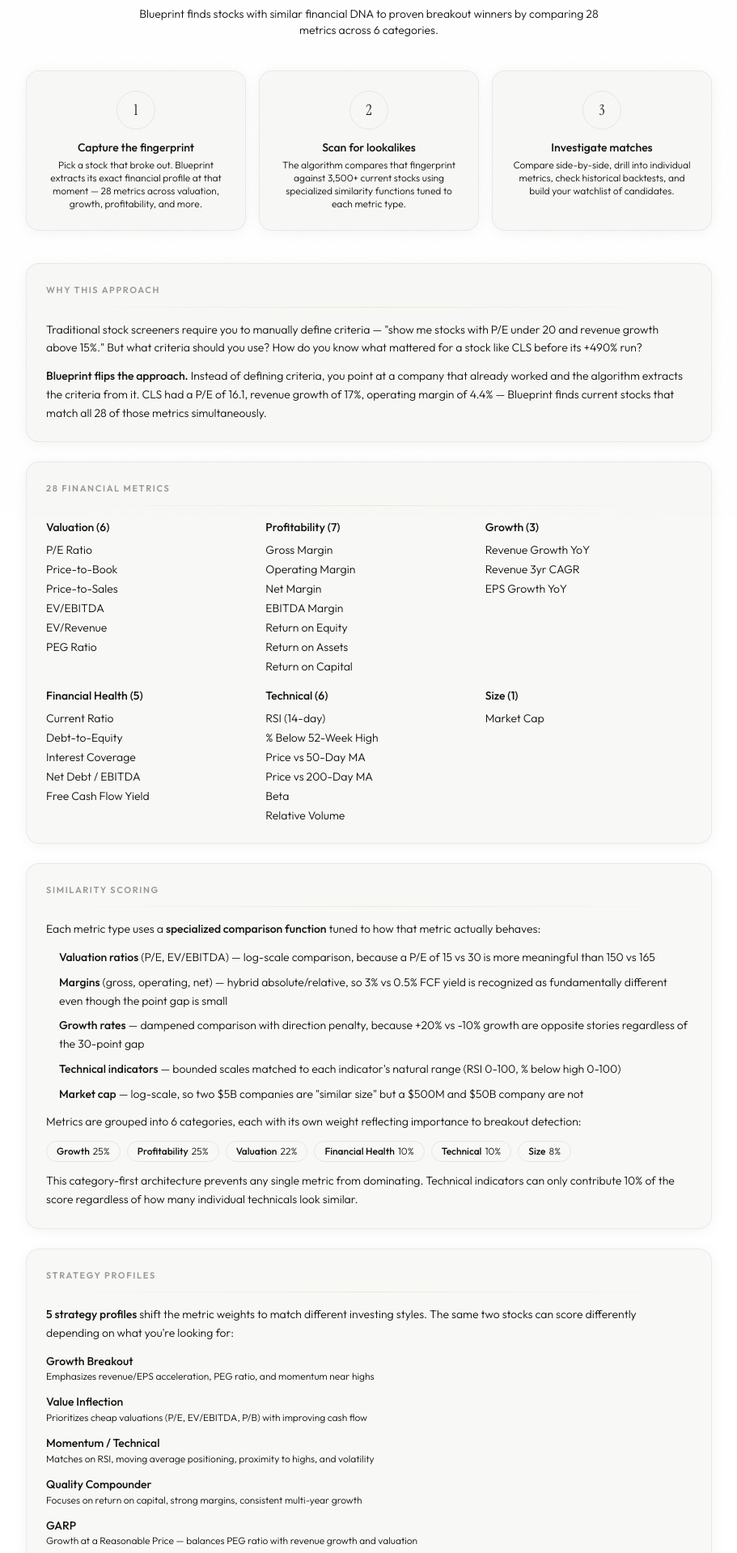
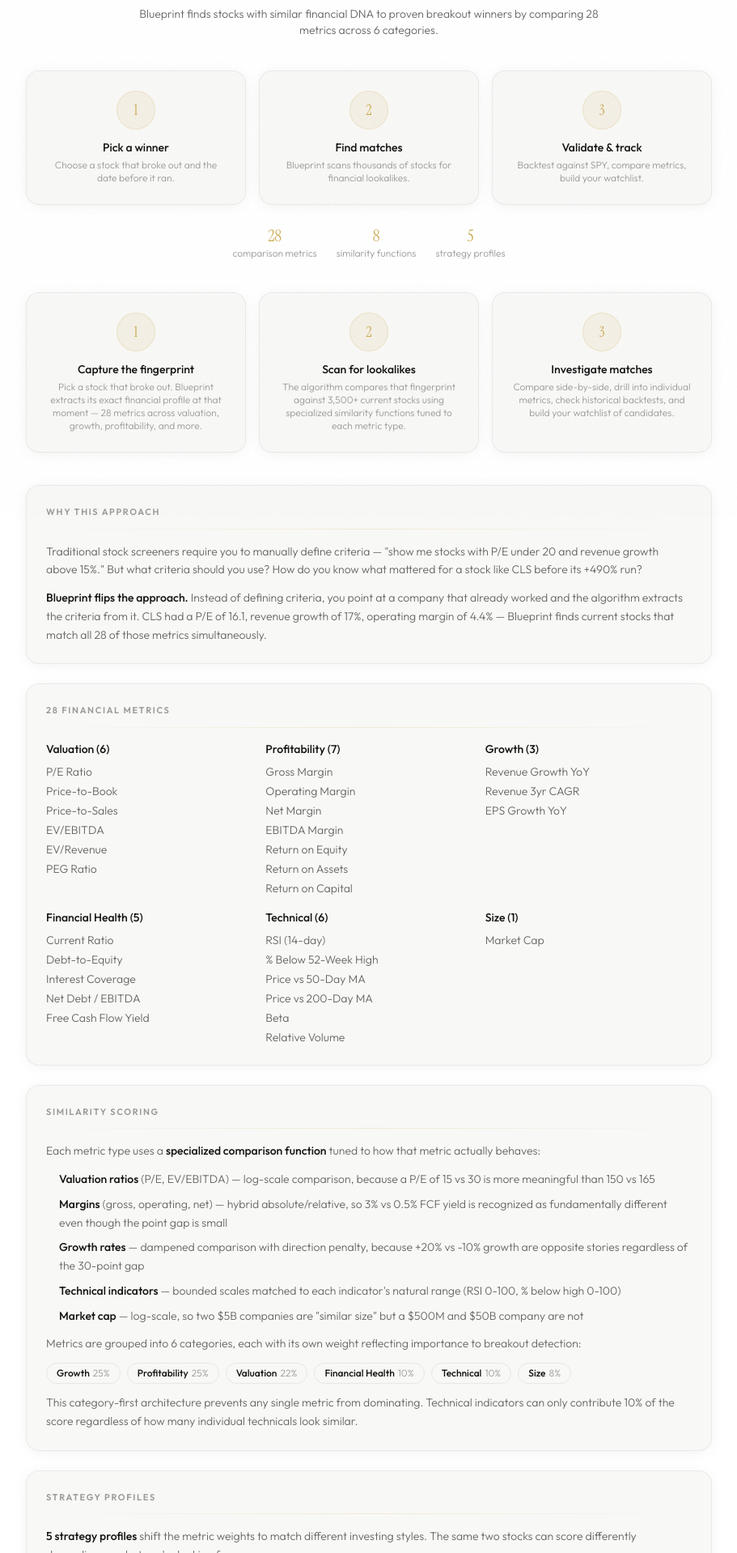
Before and after one commit to nictowey/blueprint, a React (Vite) app in the folder client/: page /proof in a window 1280 px wide. Shown: the part 162-2080 px from the top of the page at 81% size, without its empty margins (184-1095 px from the left). Built offline with nearby package versions, Linux system fonts and the light colour scheme; the HTML template or start-up script is replaced by a standard one.

Commit message:
feat: methodology page absorbs how-it-works + waitlist content
Co-Authored-By: Claude Opus 4.6 (1M context) <noreply@anthropic.com>

```diff
--- a/client/src/pages/Proof.jsx
+++ b/client/src/pages/Proof.jsx
@@ -6,41 +6,88 @@ export default function Proof() {
     <main className="max-w-4xl mx-auto px-4 sm:px-6 py-10 animate-fade-in">
       {/* Hero */}
       <div className="text-center mb-10">
-        <h1 className="text-2xl sm:text-3xl font-display text-warm-white mb-2">
+        <h1 className="text-2xl sm:text-3xl font-display text-text-primary mb-2">
           How Blueprint Works
         </h1>
-        <p className="text-warm-gray text-sm font-light max-w-xl mx-auto">
+        <p className="text-text-secondary text-sm font-light max-w-xl mx-auto">
           Blueprint finds stocks with similar financial DNA to proven breakout winners
           by comparing 28 metrics across 6 categories.
         </p>
       </div>
 
-      {/* Visual process flow */}
+      {/* How it Works — 3 steps from homepage */}
+      <div className="grid grid-cols-1 sm:grid-cols-3 gap-4 mb-6">
+        <div className="card text-center py-6">
+          <div className="w-12 h-12 rounded-full bg-brand/10 border border-brand/20 flex items-center justify-center mx-auto mb-3">
+            <span className="text-brand font-display text-lg">1</span>
+          </div>
+          <p className="text-text-primary font-medium text-sm mb-1">Pick a winner</p>
+          <p className="text-text-muted text-xs font-light">
+            Choose a stock that broke out and the date before it ran.
+          </p>
+        </div>
+        <div className="card text-center py-6">
+          <div className="w-12 h-12 rounded-full bg-brand/10 border border-brand/20 flex items-center justify-center mx-auto mb-3">
+            <span className="text-brand font-display text-lg">2</span>
+          </div>
+          <p className="text-text-primary font-medium text-sm mb-1">Find matches</p>
+          <p className="text-text-muted text-xs font-light">
+            Blueprint scans thousands of stocks for financial lookalikes.
+          </p>
+        </div>
+        <div className="card text-center py-6">
+          <div className="w-12 h-12 rounded-full bg-brand/10 border border-brand/20 flex items-center justify-center mx-auto mb-3">
+            <span className="text-brand font-display text-lg">3</span>
+          </div>
+          <p className="text-text-primary font-medium text-sm mb-1">Validate & track</p>
+          <p className="text-text-muted text-xs font-light">
+            Backtest against SPY, compare metrics, build your watchlist.
+          </p>
+        </div>
+      </div>
+
+      {/* Stats row */}
+      <div className="flex flex-wrap justify-center gap-6 mb-10 text-center">
+        <div>
+          <p className="text-xl font-display text-brand">28</p>
+          <p className="text-text-muted text-xs font-light">comparison metrics</p>
+        </div>
+        <div>
+          <p className="text-xl font-display text-brand">8</p>
+          <p className="text-text-muted text-xs font-light">similarity functions</p>
+        </div>
+        <div>
+          <p className="text-xl font-display text-brand">5</p>
+          <p className="text-text-muted text-xs font-light">strategy profiles</p>
+        </div>
+      </div>
+
+      {/* Detailed process flow */}
       <div className="grid grid-cols-1 sm:grid-cols-3 gap-4 mb-10">
         <div className="card text-center py-6">
-          <div className="w-12 h-12 rounded-full bg-accent/10 border border-accent/20 flex items-center justify-center mx-auto mb-3">
-            <span className="text-accent font-display text-lg">1</span>
+          <div className="w-12 h-12 rounded-full bg-brand/10 border border-brand/20 flex items-center justify-center mx-auto mb-3">
+            <span className="text-brand font-display text-lg">1</span>
           </div>
-          <p className="text-warm-white font-medium text-sm mb-1">Capture the fingerprint</p>
-          <p className="text-warm-muted text-xs font-light">
+          <p className="text-text-primary font-medium text-sm mb-1">Capture the fingerprint</p>
+          <p className="text-text-muted text-xs font-light">
             Pick a stock that broke out. Blueprint extracts its exact financial profile at that moment — 28 metrics across valuation, growth, profitability, and more.
           </p>
         </div>
         <div className="card text-center py-6">
-          <div className="w-12 h-12 rounded-full bg-accent/10 border border-accent/20 flex items-center justify-center mx-auto mb-3">
-            <span className="text-accent font-display text-lg">2</span>
+          <div className="w-12 h-12 rounded-full bg-brand/10 border border-brand/20 flex items-center justify-center mx-auto mb-3">
+            <span className="text-brand font-display text-lg">2</span>
           </div>
-          <p className="text-warm-white font-medium text-sm mb-1">Scan for lookalikes</p>
-          <p className="text-warm-muted text-xs font-light">
+          <p className="text-text-primary font-medium text-sm mb-1">Scan for lookalikes</p>
+          <p className="text-text-muted text-xs font-light">
             The algorithm compares that fingerprint against 3,500+ current stocks using specialized similarity functions tuned to each metric type.
           </p>
         </div>
         <div className="card text-center py-6">
-          <div className="w-12 h-12 rounded-full bg-accent/10 border border-accent/20 flex items-center justify-center mx-auto mb-3">
-            <span className="text-accent font-display text-lg">3</span>
+          <div className="w-12 h-12 rounded-full bg-brand/10 border border-brand/20 flex items-center justify-center mx-auto mb-3">
+            <span className="text-brand font-display text-lg">3</span>
           </div>
-          <p className="text-warm-white font-medium text-sm mb-1">Investigate matches</p>
-          <p className="text-warm-muted text-xs font-light">
+          <p className="text-text-primary font-medium text-sm mb-1">Investigate matches</p>
+          <p className="text-text-muted text-xs font-light">
             Compare side-by-side, drill into individual metrics, check historical backtests, and build your watchlist of candidates.
           </p>
         </div>
@@ -50,14 +97,14 @@ export default function Proof() {
       <div className="card mb-6">
         <p className="section-label mb-3">Why This Approach</p>
         <div className="divider-gold mb-4" />
-        <div className="text-sm text-warm-gray leading-relaxed space-y-3 font-light">
+        <div className="text-sm text-text-secondary leading-relaxed space-y-3 font-light">
           <p>
             Traditional stock screeners require you to manually define criteria — "show me stocks with P/E under 20
             and revenue growth above 15%." But what criteria should you use? How do you know what mattered for a
             stock like CLS before its +490% run?
           </p>
           <p>
-            <span className="text-warm-white font-medium">Blueprint flips the approach.</span> Instead of defining
+            <span className="text-text-primary font-medium">Blueprint flips the approach.</span> Instead of defining
             criteria, you point at a company that already worked and the algorithm extracts the criteria from it.
             CLS had a P/E of 16.1, revenue growth of 17%, operating margin of 4.4% — Blueprint finds
             current stocks that match all 28 of those metrics simultaneously.
@@ -71,8 +118,8 @@ export default function Proof() {
         <div className="divider-gold mb-4" />
         <div className="grid grid-cols-1 sm:grid-cols-2 lg:grid-cols-3 gap-4 text-sm">
           <div>
-            <p className="text-warm-white font-medium mb-2">Valuation (6)</p>
-            <ul className="text-warm-gray font-light space-y-1">
+            <p className="text-text-primary font-medium mb-2">Valuation (6)</p>
+            <ul className="text-text-secondary font-light space-y-1">
               <li>P/E Ratio</li>
               <li>Price-to-Book</li>
               <li>Price-to-Sales</li>
@@ -82,8 +129,8 @@ export default function Proof() {
             </ul>
           </div>
           <div>
-            <p className="text-warm-white font-medium mb-2">Profitability (7)</p>
-            <ul className="text-warm-gray font-light space-y-1">
+            <p className="text-text-primary font-medium mb-2">Profitability (7)</p>
+            <ul className="text-text-secondary font-light space-y-1">
               <li>Gross Margin</li>
               <li>Operating Margin</li>
               <li>Net Margin</li>
@@ -94,16 +141,16 @@ export default function Proof() {
             </ul>
           </div>
           <div>
-            <p className="text-warm-white font-medium mb-2">Growth (3)</p>
-            <ul className="text-warm-gray font-light space-y-1">
+            <p className="text-text-primary font-medium mb-2">Growth (3)</p>
+            <ul className="text-text-secondary font-light space-y-1">
               <li>Revenue Growth YoY</li>
               <li>Revenue 3yr CAGR</li>
               <li>EPS Growth YoY</li>
             </ul>
           </div>
           <div>
-            <p className="text-warm-white font-medium mb-2">Financial Health (5)</p>
-            <ul className="text-warm-gray font-light space-y-1">
+            <p className="text-text-primary font-medium mb-2">Financial Health (5)</p>
+            <ul className="text-text-secondary font-light space-y-1">
               <li>Current Ratio</li>
               <li>Debt-to-Equity</li>
               <li>Interest Coverage</li>
@@ -112,8 +159,8 @@ export default function Proof() {
             </ul>
           </div>
           <div>
-            <p className="text-warm-white font-medium mb-2">Technical (6)</p>
-            <ul className="text-warm-gray font-light space-y-1">
+            <p className="text-text-primary font-medium mb-2">Technical (6)</p>
+            <ul className="text-text-secondary font-light space-y-1">
               <li>RSI (14-day)</li>
               <li>% Below 52-Week High</li>
               <li>Price vs 50-Day MA</li>
@@ -123,8 +170,8 @@ export default function Proof() {
             </ul>
           </div>
           <div>
-            <p className="text-warm-white font-medium mb-2">Size (1)</p>
-            <ul className="text-warm-gray font-light space-y-1">
+            <p className="text-text-primary font-medium mb-2">Size (1)</p>
+            <ul className="text-text-secondary font-light space-y-1">
               <li>Market Cap</li>
             </ul>
           </div>
@@ -135,17 +182,17 @@ export default function Proof() {
       <div className="card mb-6">
         <p className="section-label mb-3">Similarity Scoring</p>
         <div className="divider-gold mb-4" />
-        <div className="text-sm text-warm-gray leading-relaxed space-y-3 font-light">
+        <div className="text-sm text-text-secondary leading-relaxed space-y-3 font-light">
           <p>
-            Each metric type uses a <span className="text-warm-white font-medium">specialized comparison function</span> tuned
+            Each metric type uses a <span className="text-text-primary font-medium">specialized comparison function</span> tuned
             to how that metric actually behaves:
           </p>
           <ul className="space-y-2 pl-4">
-            <li><span className="text-warm-white font-medium">Valuation ratios</span> (P/E, EV/EBITDA) — log-scale comparison, because a P/E of 15 vs 30 is more meaningful than 150 vs 165</li>
-            <li><span className="text-warm-white font-medium">Margins</span> (gross, operating, net) — hybrid absolute/relative, so 3% vs 0.5% FCF yield is recognized as fundamentally different even though the point gap is small</li>
-            <li><span className="text-warm-white font-medium">Growth rates</span> — dampened comparison with direction penalty, because +20% vs -10% growth are opposite stories regardless of the 30-point gap</li>
-            <li><span className="text-warm-white font-medium">Technical indicators</span> — bounded scales matched to each indicator's natural range (RSI 0-100, % below high 0-100)</li>
-            <li><span className="text-warm-white font-medium">Market cap</span> — log-scale, so two $5B companies are "similar size" but a $500M and $50B company are not</li>
+            <li><span className="text-text-primary font-medium">Valuation ratios</span> (P/E, EV/EBITDA) — log-scale comparison, because a P/E of 15 vs 30 is more meaningful than 150 vs 165</li>
+            <li><span className="text-text-primary font-medium">Margins</span> (gross, operating, net) — hybrid absolute/relative, so 3% vs 0.5% FCF yield is recognized as fundamentally different even though the point gap is small</li>
+            <li><span className="text-text-primary font-medium">Growth rates</span> — dampened comparison with direction penalty, because +20% vs -10% growth are opposite stories regardless of the 30-point gap</li>
+            <li><span className="text-text-primary font-medium">Technical indicators</span> — bounded scales matched to each indicator's natural range (RSI 0-100, % below high 0-100)</li>
+            <li><span className="text-text-primary font-medium">Market cap</span> — log-scale, so two $5B companies are "similar size" but a $500M and $50B company are not</li>
           </ul>
           <p>
             Metrics are grouped into 6 categories, each with its own weight reflecting importance to breakout detection:
@@ -159,9 +206,9 @@ export default function Proof() {
               { name: 'Technical', weight: '10%' },
               { name: 'Size', weight: '8%' },
             ].map(c => (
-              <span key={c.name} className="text-xs border border-dark-border/50 rounded-full px-3 py-1">
-                <span className="text-warm-white font-medium">{c.name}</span>
-                <span className="text-warm-muted ml-1">{c.weight}</span>
+              <span key={c.name} className="text-xs border border-border/50 rounded-full px-3 py-1">
+                <span className="text-text-primary font-medium">{c.name}</span>
+                <span className="text-text-muted ml-1">{c.weight}</span>
               </span>
             ))}
           </div>
@@ -176,32 +223,32 @@ export default function Proof() {
       <div className="card mb-6">
         <p className="section-label mb-3">Strategy Profiles</p>
         <div className="divider-gold mb-4" />
-        <div className="text-sm text-warm-gray leading-relaxed space-y-3 font-light">
+        <div className="text-sm text-text-secondary leading-relaxed space-y-3 font-light">
           <p>
-            <span className="text-warm-white font-medium">5 strategy profiles</span> shift the metric weights
+            <span className="text-text-primary font-medium">5 strategy profiles</span> shift the metric weights
             to match different investing styles. The same two stocks can score differently depending on
             what you're looking for:
           </p>
           <div className="space-y-3 mt-3">
             <div>
-              <p className="text-warm-white font-medium">Growth Breakout</p>
-              <p className="text-warm-muted text-xs">Emphasizes revenue/EPS acceleration, PEG ratio, and momentum near highs</p>
+              <p className="text-text-primary font-medium">Growth Breakout</p>
+              <p className="text-text-muted text-xs">Emphasizes revenue/EPS acceleration, PEG ratio, and momentum near highs</p>
             </div>
             <div>
-              <p className="text-warm-white font-medium">Value Inflection</p>
-              <p className="text-warm-muted text-xs">Prioritizes cheap valuations (P/E, EV/EBITDA, P/B) with improving cash flow</p>
+              <p className="text-text-primary font-medium">Value Inflection</p>
+              <p className="text-text-muted text-xs">Prioritizes cheap valuations (P/E, EV/EBITDA, P/B) with improving cash flow</p>
             </div>
             <div>
-              <p className="text-warm-white font-medium">Momentum / Technical</p>
-              <p className="text-warm-muted text-xs">Matches on RSI, moving average positioning, proximity to highs, and volatility</p>
+              <p className="text-text-primary font-medium">Momentum / Technical</p>
+              <p className="text-text-muted text-xs">Matches on RSI, moving average positioning, proximity to highs, and volatility</p>
             </div>
             <div>
-              <p className="text-warm-white font-medium">Quality Compounder</p>
-              <p className="text-warm-muted text-xs">Focuses on return on capital, strong margins, consistent multi-year growth</p>
+              <p className="text-text-primary font-medium">Quality Compounder</p>
+              <p className="text-text-muted text-xs">Focuses on return on capital, strong margins, consistent multi-year growth</p>
             </div>
             <div>
-              <p className="text-warm-white font-medium">GARP</p>
-              <p className="text-warm-muted text-xs">Growth at a Reasonable Price — balances PEG ratio with revenue growth and valuation</p>
+              <p className="text-text-primary font-medium">GARP</p>
+              <p className="text-text-muted text-xs">Growth at a Reasonable Price — balances PEG ratio with revenue growth and valuation</p>
             </div>
           </div>
         </div>
@@ -211,9 +258,9 @@ export default function Proof() {
       <div className="card mb-6">
         <p className="section-label mb-3">Data & Accuracy</p>
         <div className="divider-gold mb-4" />
-        <div className="text-sm text-warm-gray leading-relaxed space-y-3 font-light">
+        <div className="text-sm text-text-secondary leading-relaxed space-y-3 font-light">
           <p>
-            All financial data comes from <span className="text-warm-white font-medium">Financial Modeling Prep (FMP)</span>.
+            All financial data comes from <span className="text-text-primary font-medium">Financial Modeling Prep (FMP)</span>.
             Metrics are computed from trailing twelve months (TTM) of quarterly reports, validated to ensure the
             4 most recent quarters span an 8-15 month window.
           </p>
@@ -222,22 +269,22 @@ export default function Proof() {
             that was actually filed as of that date — no look-ahead bias.
           </p>
           <p>
-            The stock universe is refreshed continuously, with approximately <span className="text-warm-white font-medium">3,500+
+            The stock universe is refreshed continuously, with approximately <span className="text-text-primary font-medium">3,500+
             stocks</span> across all sectors on NASDAQ and NYSE.
           </p>
         </div>
       </div>
 
       {/* Disclaimers */}
-      <div className="card border-dark-border/30">
+      <div className="card border-border/30">
         <p className="section-label mb-3">Disclaimers</p>
         <div className="space-y-2">
-          <p className="text-xs text-warm-muted leading-relaxed font-light">
+          <p className="text-xs text-text-muted leading-relaxed font-light">
             Blueprint is a screening tool that identifies stocks with similar financial profiles. It does not
             predict future stock performance or provide investment recommendations. All investment decisions
             should be made based on your own research and risk tolerance.
           </p>
-          <p className="text-xs text-warm-muted leading-relaxed font-light">
+          <p className="text-xs text-text-muted leading-relaxed font-light">
             Data sourced from Financial Modeling Prep. While we validate data quality, we cannot guarantee
             100% accuracy of third-party financial data. Not financial advice.
           </p>
@@ -256,12 +303,12 @@ export default function Proof() {
             { title: 'Portfolio Tracking', desc: 'Track your watchlist performance over time with real-time updates' },
           ].map(f => (
             <div key={f.title} className="flex gap-3 items-start">
-              <div className="w-6 h-6 rounded-full bg-accent/10 border border-accent/20 flex items-center justify-center shrink-0 mt-0.5">
-                <span className="text-accent text-[10px]">+</span>
+              <div className="w-6 h-6 rounded-full bg-brand/10 border border-brand/20 flex items-center justify-center shrink-0 mt-0.5">
+                <span className="text-brand text-[10px]">+</span>
               </div>
               <div>
-                <p className="text-warm-white text-sm font-medium">{f.title}</p>
-                <p className="text-warm-muted text-xs font-light">{f.desc}</p>
+                <p className="text-text-primary text-sm font-medium">{f.title}</p>
+                <p className="text-text-muted text-xs font-light">{f.desc}</p>
               </div>
             </div>
           ))}
```
